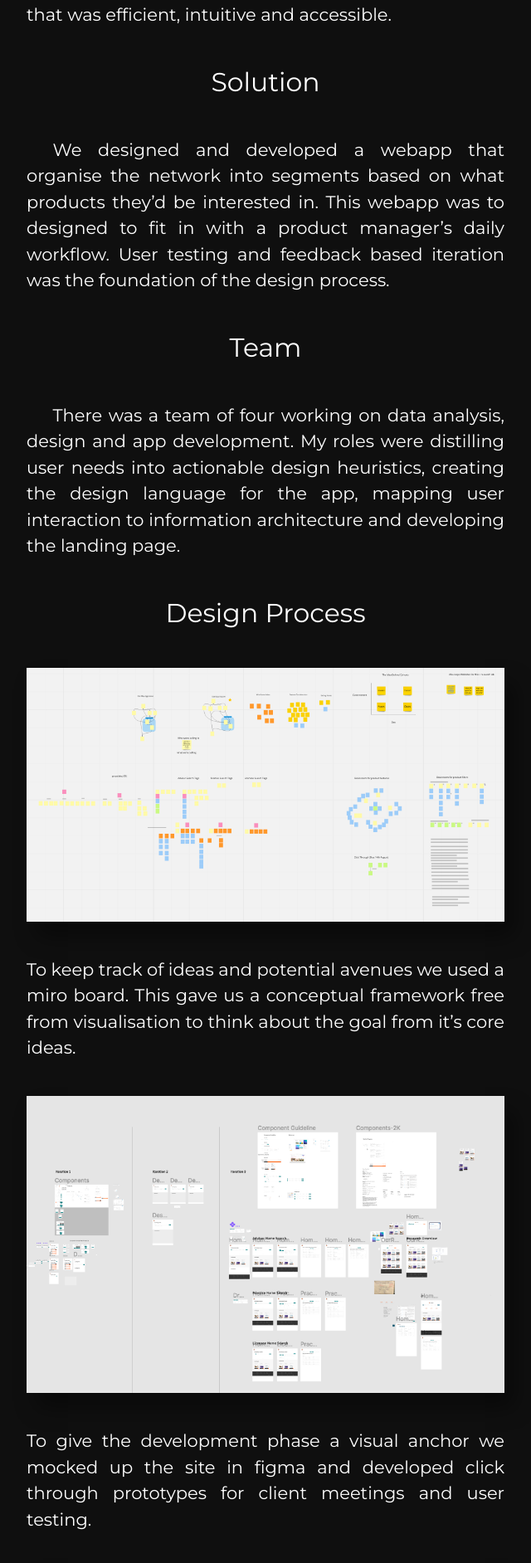
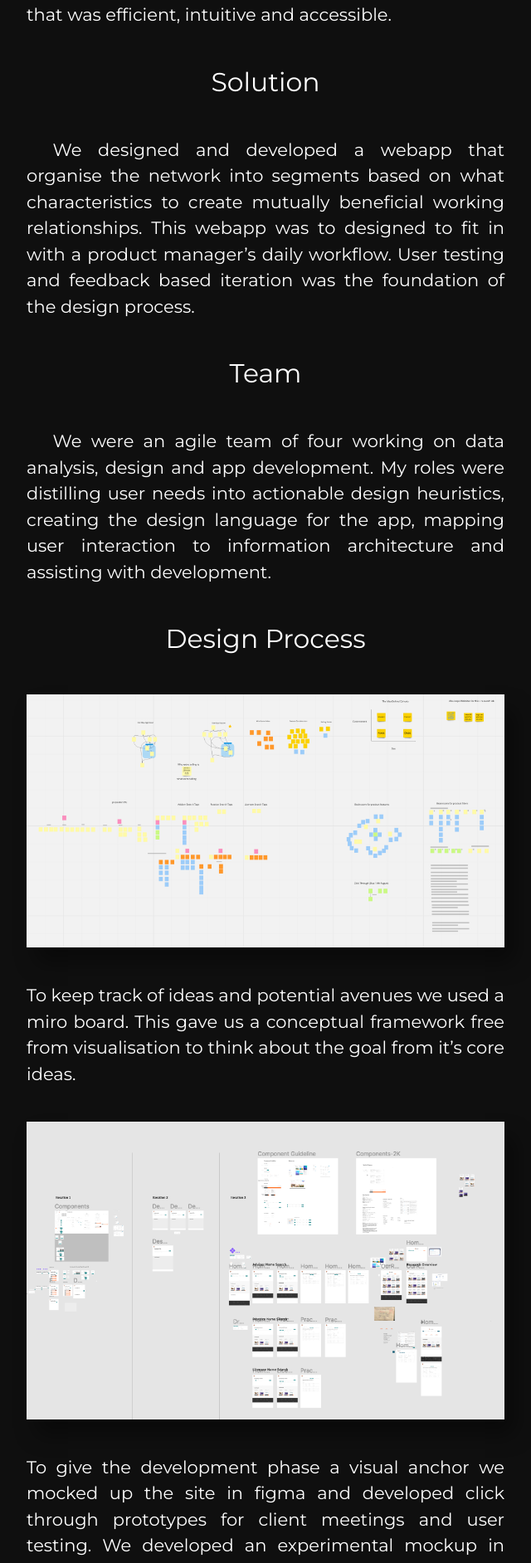
Before and after one commit to halcha/blog, a Jekyll site: the page built from _posts/2020-10-25-anubis-data-project.markdown, in a window 1280 px wide. Shown: the part 980-2864 px from the top of the page at 83% size, without its empty margins (320-960 px from the left). Built offline with Jekyll 4.4.1, drawn with Linux system fonts in a browser that asks for light colours; some of the changed text lies outside the part shown.

Commit message:
Update 2020-10-25-anubis-data-project.markdown

```diff
--- a/_posts/2020-10-25-anubis-data-project.markdown
+++ b/_posts/2020-10-25-anubis-data-project.markdown
@@ -12,10 +12,10 @@ You can check out the promo video [here on YouTube](https://youtu.be/drViT-59eOc
 The network consisted of multiple dimensions that product managers needed to interact with to find the niche for their product. The aim was to provide a medium between product managers and the network that was efficient, intuitive and accessible.
 
 ### Solution
-We designed and developed a webapp that organise the network into segments based on what products they’d be interested in. This webapp was to designed to fit in with a product manager's daily workflow. User testing and feedback based iteration was the foundation of the design process.
+We designed and developed a webapp that organise the network into segments based on what characteristics to create mutually beneficial working relationships. This webapp was to designed to fit in with a product manager's daily workflow. User testing and feedback based iteration was the foundation of the design process.
 
 ### Team
-There was a team of four working on data analysis, design and app development. My roles were distilling user needs into actionable design heuristics, creating the design language for the app, mapping user interaction to information architecture and developing the landing page.
+We were an agile team of four working on data analysis, design and app development. My roles were distilling user needs into actionable design heuristics, creating the design language for the app, mapping user interaction to information architecture and assisting with development.
 
 ### Design Process
 ![image of a digital post it note board](/blog/assets/images/anubis-work-1.png)
@@ -23,8 +23,6 @@ To keep track of ideas and potential avenues we used a miro board. This gave us
 
 ![an image of a figma workspace](/blog/assets/images/figma-workspace.png)
 To give the development phase a visual anchor we mocked up the site in figma and developed click through prototypes for client meetings and user testing.
-
-![an initial iteration of the anubis design](/blog/assets/images/start-iteration-anubis.png)
 We developed an experimental mockup in figma to get feedback quickly from a conceptual perspective.
 
 ![a user flow diagram](./assets/images/user-flow-anubis.png)
```
